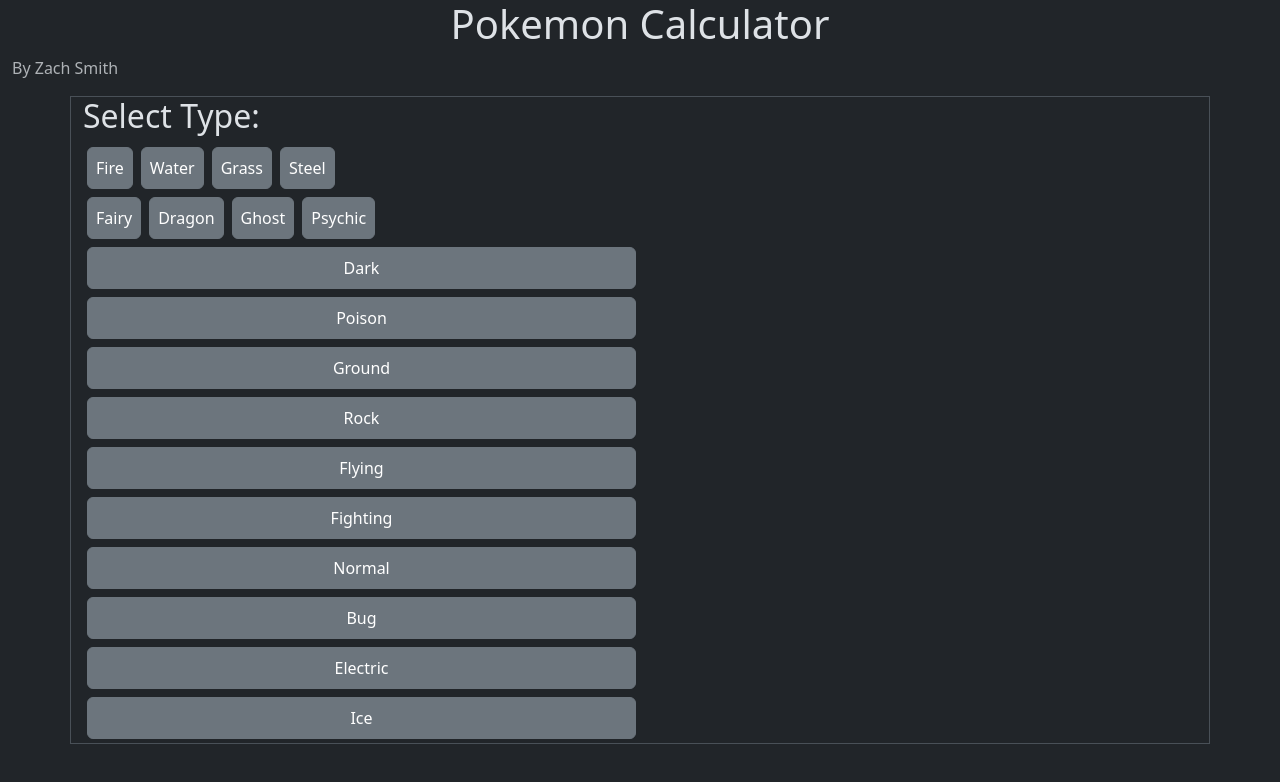
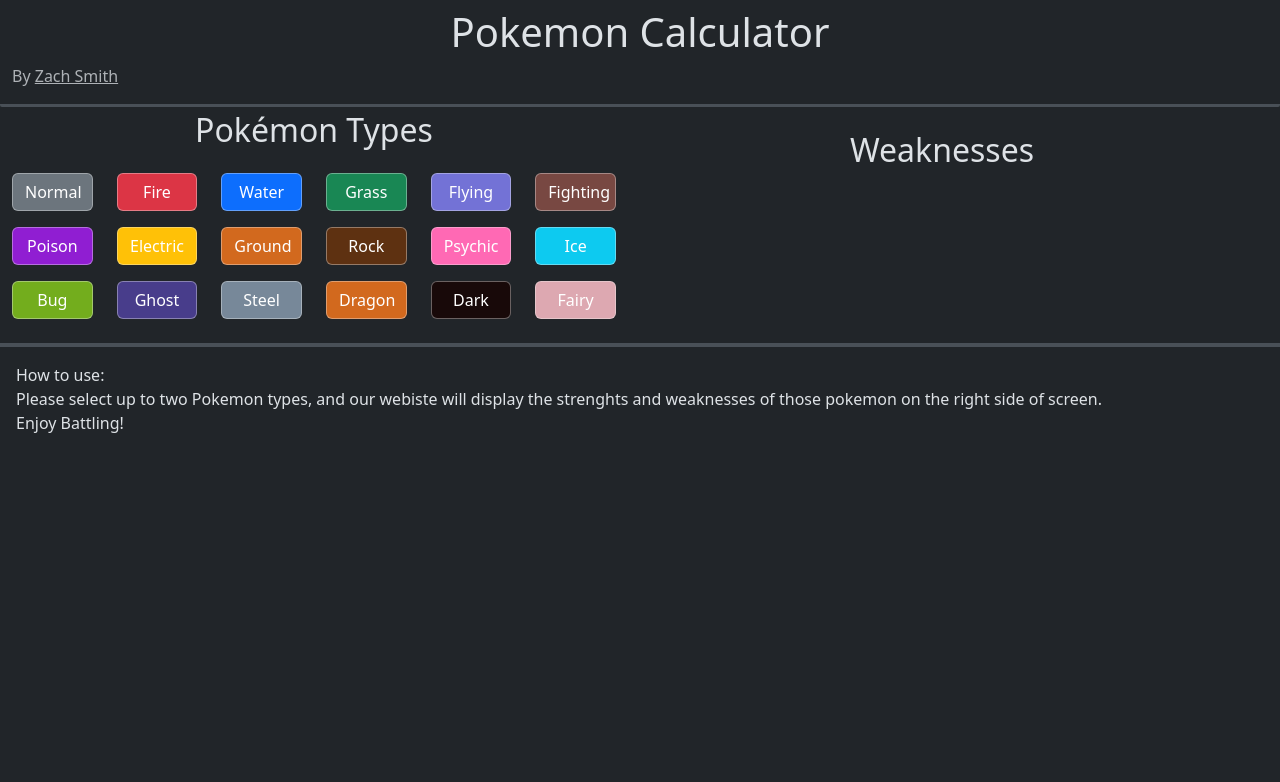
Before and after one commit to zacisyourmaster/PokemonCalc, a website: page index.html in a window 1280 px wide. Drawn offline with nearby package versions, Linux system fonts and the light colour scheme.

Commit message:
I changed things

```diff
--- a/index.html
+++ b/index.html
@@ -7,52 +7,159 @@
     <meta http-equiv="X-UA-Compatible" content="ie=edge">
     <title>PKMNCalc by Zach</title>
     <link rel="stylesheet" href="node_modules/bootstrap/dist/css/bootstrap.css">
+    <style>
+        .my-heading{
+            border-radius: 2px;
+        }
+        /* Custom styles to limit container width to 50% */
+        .type-selector {
+            max-width: 50%;
+        }
+
+        /* Ensure buttons in the first container have the same size */
+        .type-selector .btn {
+            width: 100%;
+            margin-bottom: 8px; /* Add margin between buttons */
+            white-space: nowrap;
+            color: #ffffff;
+
+        }
+        .type-selector .btn:hover {
+            color: #fff; /* Change text color on hover */
+            background-color: inherit; /* Inherit background color from the parent */
+            border-color: inherit;
+        }
+        button[ptype]{
+            border: solid rgba(245, 245, 245, 0.373) 1px;
+        }
+        button[ptype="Flying"]{
+            background-color:rgb(115, 114, 214, 21);
+        }
+        button[ptype="Fighting"]{
+            background-color: rgb(120, 72, 66);
+        }
+        button[ptype="Poison"]{
+            background-color: rgb(144, 30, 210);
+        }
+        button[ptype="Ground"]{
+            background-color: chocolate;
+        }
+        button[ptype="Rock"]{
+            background-color: rgb(94, 49, 17);
+        }
+        button[ptype="Psychic"]{
+            background-color: hotpink;
+        }
+        button[ptype="Bug"]{
+            background-color: rgb(115, 173, 29);
+        }
+        button[ptype="Ghost"]{
+            background-color: darkslateblue;
+        }
+        button[ptype="Steel"]{
+            background-color: lightslategray;
+        }
+        button[ptype="Dragon"]{
+            background-color: chocolate;
+        }
+        button[ptype="Dark"]{
+            background-color: rgb(24, 9, 9);
+        }
+        button[ptype="Fairy"]{
+            background-color: rgb(221, 168, 177);
+            color: black;
+        }
+        /* Add styling for the second container */
+        .second-container {
+            padding: 20px;
+        }
+        @media (max-width: 1176px) {
+            .type-selector .btn {
+                font-size: 14px;
+                width: fit-content;
+            }
+        }
+        </style>
 </head>
 
 <body>
-    <div class="container-fluid">
-        <h1 class="text-center">
-            Pokemon Calculator
-        </h1>
-        <p class="text-muted">By <a href="https://www.zacisyourmaster.github.io/"
-                class="text-decoration-none text-reset">Zach Smith</a></p>
-    </div>
-    <!--
+    <div class="container-fluid my-heading border-bottom border-3 mt-2 mb-1">
+        <h1 class="text-center">Pokemon Calculator</h1>
+        <p class="text-muted">By <a href="https://zacisyourmaster.github.io/"
+            class="text-decoration-underline text-reset">Zach Smith</a></p>
+        </div>
+        <div class="row container-fluid">
+            <div class="col-md-6 type-selector">
+                <h2 class="text-center mb-4">Pokémon Types</h2>
+                <div class="row">
+                    <div class="col-md-2">
+                        <button type="button" class="btn btn-secondary btn-block" ptype="Normal">Normal</button>
+                    </div>
+                    <div class="col-md-2">
+                        <button type="button" class="btn btn-danger btn-block" ptype="Fire">Fire</button>
+                    </div>
+                    <div class="col-md-2">
+                        <button type="button" class="btn btn-primary btn-block" ptype="Water">Water</button>
+                    </div>
+                    <div class="col-md-2">
+                        <button type="button" class="btn btn-success btn-block" ptype="Grass">Grass</button>
+                    </div>
+                    <div class="col-md-2">
+                        <button type="button" class="btn btn-block" ptype="Flying">Flying</button>
+                    </div>
+                    <div class="col-md-2">
+                        <button type="button" class="btn btn-block" ptype="Fighting">Fighting</button>
+                    </div>
+                </div>
+                <div class="row mt-2">
+                    <div class="col-md-2">
+                        <button type="button" class="btn  btn-block" ptype="Poison">Poison</button>
+                    </div>
+                    <div class="col-md-2">
+                        <button type="button" class="btn btn-warning btn-block" ptype="Electric">Electric</button>
+                    </div>
+                    <div class="col-md-2">
+                        <button type="button" class="btn  btn-block" ptype="Ground">Ground</button>
+                    </div>
+                    <div class="col-md-2">
+                        <button type="button" class="btn  btn-block" ptype="Rock">Rock</button>
+                    </div>
+                    <div class="col-md-2">
+                        <button type="button" class="btn  btn-block" ptype="Psychic">Psychic</button>
+                    </div>
+                    <div class="col-md-2">
+                        <button type="button" class="btn btn-info btn-block" ptype="Ice">Ice</button>
+                    </div>
+                </div>
+                <div class="row mt-2">
+                    <div class="col-md-2">
+                        <button type="button" class="btn btn-block" ptype="Bug">Bug</button>
+                    </div>
+                    <div class="col-md-2">
+                        <button type="button" class="btn btn-block" ptype="Ghost">Ghost</button>
+                    </div>
+                    <div class="col-md-2">
+                        <button type="button" class="btn btn-block" ptype="Steel">Steel</button>
+                    </div>
+                    <div class="col-md-2">
+                        <button type="button" class="btn btn-block" ptype="Dragon">Dragon</button>
+                    </div>
+                    <div class="col-md-2">
+                        <button type="button" class="btn btn-block" ptype="Dark">Dark</button>
+                    </div>
+                    <div class="col-md-2">
+                        <button type="button" class="btn btn-block" ptype="Fairy">Fairy</button>
+                    </div>
+                </div>
+            </div>
+            <div class="col-md-6 second-container weaknesses ">
+                <h2 class="text-center mb-4">Weaknesses</h2>
 
-    -->
-    <div class="container border">
-        <div class="type-select d-flex flex-column w-50">
-            <h2 class="text-start">Select Type:</h2>
-            <div class="flex-row d-flex">
-                <div class="p-2 btn btn-secondary btn-block m-1">Fire</div>
-                <div class="p-2 btn btn-secondary btn-block m-1">Water</div>
-                <div class="p-2 btn btn-secondary btn-block m-1">Grass</div>
-                <div class="p-2 btn btn-secondary btn-block m-1">Steel</div>
-            </div>
-            <div class="flex-row d-flex">
-                <div class="p-2 btn btn-secondary btn-block m-1">Fairy</div>
-                <div class="p-2 btn btn-secondary btn-block m-1">Dragon</div>
-                <div class="p-2 btn btn-secondary btn-block m-1">Ghost</div>
-                <div class="p-2 btn btn-secondary btn-block m-1">Psychic</div>
-            </div>
-            <div class="flex-column d-flex">
-                <div class="p-2 btn btn-secondary btn-block m-1">Dark</div>
-                <div class="p-2 btn btn-secondary btn-block m-1">Poison</div>
-                <div class="p-2 btn btn-secondary btn-block m-1">Ground</div>
-                <div class="p-2 btn btn-secondary btn-block m-1">Rock</div>
-            </div>
-            <div class="flex-column d-flex">
-                <div class="p-2 btn btn-secondary btn-block m-1">Flying</div>
-                <div class="p-2 btn btn-secondary btn-block m-1">Fighting</div>
-                <div class="p-2 btn btn-secondary btn-block m-1">Normal</div>
-                <div class="p-2 btn btn-secondary btn-block m-1">Bug</div>
-            </div>
-            <div class="flex-column d-flex">
-                <div class="p-2 btn btn-secondary btn-block m-1">Electric</div>
-                <div class="p-2 btn btn-secondary btn-block m-1">Ice</div>
             </div>
         </div>
-    </div>
+        <div class="desc p-md-3 border-top border-4 mt-md-3">
+            <p class="instructions">How to use:<br>Please select up to two Pokemon types, and our webiste will display the strenghts and weaknesses of those pokemon on the right side of screen.<br>Enjoy Battling!</p>
+        </div>
     <script src="node_modules/bootstrap/dist/js/bootstrap.js"></script>
 </body>
 
```
